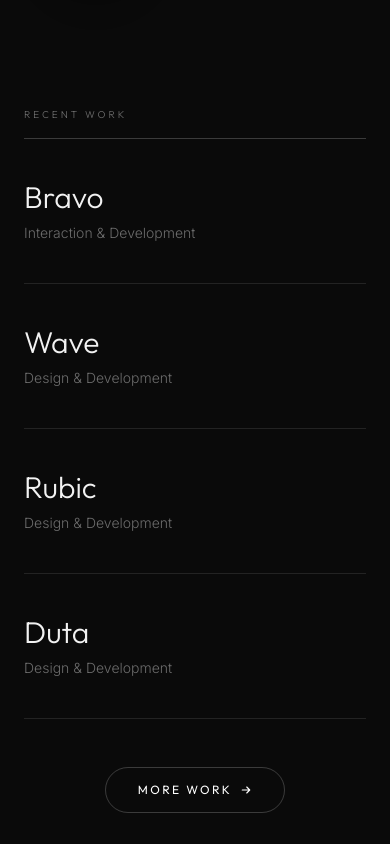
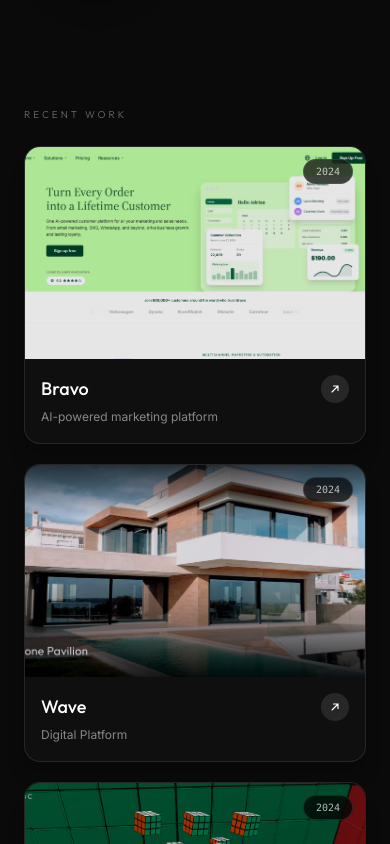
Before and after one commit to dutaalamin/duta, a React (Vite) app: page / in a window 390 px wide. Shown: the part 1380-2224 px from the top of the page. Built offline with nearby package versions, Linux system fonts and the light colour scheme.

Commit message:
feat: show direct visual image cards on mobile for Work page and Home projects

```diff
--- a/src/components/ProjectsList.jsx
+++ b/src/components/ProjectsList.jsx
@@ -161,8 +161,8 @@ export default function ProjectsList({ limit, setView }) {
         <h2 className="font-display text-[10px] tracking-[0.3em] font-light text-white/40 uppercase">Recent Work</h2>
       </div>
 
-      {/* Table-like Project List */}
-      <div className="relative border-t border-white/20">
+      {/* Desktop: Table-like Project List (hidden on mobile, visible on lg) */}
+      <div className="hidden lg:block relative border-t border-white/20">
         {visibleProjects.map((project, index) => (
           <a
             key={project.title}
@@ -189,6 +189,45 @@ export default function ProjectsList({ limit, setView }) {
 
             {/* Bottom Accent line glow */}
             <div className="absolute bottom-0 left-0 w-0 h-[1px] bg-white group-hover:w-full transition-all duration-500" />
+          </a>
+        ))}
+      </div>
+
+      {/* Mobile & Tablet: Visual Card Grid with Direct Images */}
+      <div className="grid grid-cols-1 sm:grid-cols-2 gap-5 lg:hidden pt-2">
+        {visibleProjects.map((project) => (
+          <a
+            key={`mobile-${project.title}`}
+            href={project.url}
+            target="_blank"
+            rel="noopener noreferrer"
+            className="group relative bg-[#111111]/80 border border-white/10 rounded-2xl overflow-hidden flex flex-col active:scale-[0.98] transition-all duration-300 shadow-xl"
+          >
+            <div className="relative w-full aspect-[16/10] overflow-hidden bg-black/60">
+              <img
+                src={project.image}
+                alt={project.title}
+                className="w-full h-full object-cover object-top opacity-90 group-active:scale-105 transition-transform duration-500"
+              />
+              <div className="absolute top-3 right-3 bg-black/70 backdrop-blur-md px-3 py-1 rounded-full border border-white/10 text-[10px] text-white/70 font-mono">
+                {project.year}
+              </div>
+            </div>
+            <div className="p-4 sm:p-5 flex flex-col justify-between flex-1">
+              <div>
+                <div className="flex items-center justify-between gap-2 mb-1">
+                  <h3 className="font-display text-lg sm:text-xl font-medium text-white group-hover:text-cyan-400 transition-colors">
+                    {project.title}
+                  </h3>
+                  <div className="w-7 h-7 rounded-full bg-white/10 flex items-center justify-center text-white shrink-0">
+                    <svg width="12" height="12" viewBox="0 0 16 16" fill="none">
+                      <path d="M4 12L12 4M12 4H6M12 4V10" stroke="currentColor" strokeWidth="1.5" strokeLinecap="round" strokeLinejoin="round"/>
+                    </svg>
+                  </div>
+                </div>
+                <p className="text-xs text-white/50 leading-relaxed">{project.role || project.category}</p>
+              </div>
+            </div>
           </a>
         ))}
       </div>
--- a/src/components/WorkPage.jsx
+++ b/src/components/WorkPage.jsx
@@ -99,8 +99,8 @@ export default function WorkPage() {
           </button>
         </div>
 
-        {/* View Mode Toggles */}
-        <div className="flex gap-3">
+        {/* View Mode Toggles (Desktop only) */}
+        <div className="hidden lg:flex gap-3">
           {/* LIST Toggle */}
           <button
             onClick={() => setLayoutMode('list')}
@@ -140,7 +140,7 @@ export default function WorkPage() {
         <AnimatePresence mode="wait">
           {layoutMode === 'list' ? (
 
-            /* --- LIST VIEW --- */
+            /* --- LIST VIEW (Desktop Table + Mobile Cards) --- */
             <motion.div
               key="list-layout"
               initial={{ opacity: 0 }}
@@ -150,8 +150,10 @@ export default function WorkPage() {
               onMouseMove={handleMouseMove}
               className="relative"
             >
+              {/* DESKTOP TABLE VIEW */}
+              <div className="hidden lg:block">
                 {/* Header Titles */}
-              <div className="hidden md:grid grid-cols-12 py-4 text-[10px] tracking-[0.2em] uppercase text-white/30 font-display border-b border-white/5 mb-2">
+                <div className="grid grid-cols-12 py-4 text-[10px] tracking-[0.2em] uppercase text-white/30 font-display border-b border-white/5 mb-2">
                   <span className="col-span-6">Client</span>
                   <span className="col-span-4">Services</span>
                   <span className="col-span-2 text-right">Year</span>
@@ -167,24 +169,24 @@ export default function WorkPage() {
                       rel="noopener noreferrer"
                       onMouseEnter={() => setHoveredIndex(index)}
                       onMouseLeave={() => setHoveredIndex(null)}
-                    className="group relative grid grid-cols-1 md:grid-cols-12 items-center py-8 md:py-10 border-b border-white/5 px-0 hover:bg-white/[0.01] transition-all duration-300 cursor-pointer overflow-hidden"
+                      className="group relative grid grid-cols-12 items-center py-8 md:py-10 border-b border-white/5 px-0 hover:bg-white/[0.01] transition-all duration-300 cursor-pointer overflow-hidden"
                     >
                       {/* Left: Client name */}
-                    <div className="col-span-12 md:col-span-6 flex items-center z-10">
+                      <div className="col-span-6 flex items-center z-10">
                         <h3 className="font-display text-2xl sm:text-3xl md:text-4xl font-light text-white/95 group-hover:text-white group-hover:translate-x-4 transition-all duration-500">
                           {project.title}
                         </h3>
                       </div>
 
                       {/* Middle: Services */}
-                    <div className="col-span-12 md:col-span-4 mt-2 md:mt-0 z-10">
+                      <div className="col-span-4 z-10">
                         <span className="text-sm font-light text-white/40 group-hover:text-white/80 transition-colors duration-500">
                           {project.category}
                         </span>
                       </div>
 
                       {/* Right: Year */}
-                    <div className="col-span-12 md:col-span-2 mt-1 md:mt-0 text-left md:text-right z-10">
+                      <div className="col-span-2 text-right z-10">
                         <span className="text-sm font-light text-white/30 group-hover:text-white/70 transition-colors duration-500">
                           {project.year}
                         </span>
@@ -212,7 +214,7 @@ export default function WorkPage() {
                         y: '-50%',
                         pointerEvents: 'none',
                       }}
-                    className="hidden lg:block w-[400px] h-[300px] z-50 overflow-hidden rounded-xl shadow-2xl bg-[#050505] border border-white/10"
+                      className="w-[400px] h-[300px] z-50 overflow-hidden rounded-xl shadow-2xl bg-[#050505] border border-white/10"
                     >
                       <motion.div
                         animate={{ y: -hoveredIndex * 300 }}
@@ -236,6 +238,46 @@ export default function WorkPage() {
                     </motion.div>
                   )}
                 </AnimatePresence>
+              </div>
+
+              {/* MOBILE GRID VIEW (Always displays images directly on mobile) */}
+              <div className="grid grid-cols-1 sm:grid-cols-2 gap-6 lg:hidden">
+                {filteredProjects.map((project) => (
+                  <a
+                    key={`mobile-work-${project.title}`}
+                    href={project.url}
+                    target="_blank"
+                    rel="noopener noreferrer"
+                    className="group relative bg-[#111111]/80 border border-white/10 rounded-2xl overflow-hidden flex flex-col active:scale-[0.98] transition-all duration-300 shadow-xl"
+                  >
+                    <div className="relative w-full aspect-[16/10] overflow-hidden bg-black/60">
+                      <img
+                        src={project.image}
+                        alt={project.title}
+                        className="w-full h-full object-cover object-top opacity-90 group-active:scale-105 transition-transform duration-500"
+                      />
+                      <div className="absolute top-3 right-3 bg-black/70 backdrop-blur-md px-3 py-1 rounded-full border border-white/10 text-[10px] text-white/70 font-mono">
+                        {project.year}
+                      </div>
+                    </div>
+                    <div className="p-4 sm:p-5 flex flex-col justify-between flex-1">
+                      <div>
+                        <div className="flex items-center justify-between gap-2 mb-1">
+                          <h3 className="font-display text-lg sm:text-xl font-medium text-white group-hover:text-cyan-400 transition-colors">
+                            {project.title}
+                          </h3>
+                          <div className="w-7 h-7 rounded-full bg-white/10 flex items-center justify-center text-white shrink-0">
+                            <svg width="12" height="12" viewBox="0 0 16 16" fill="none">
+                              <path d="M4 12L12 4M12 4H6M12 4V10" stroke="currentColor" strokeWidth="1.5" strokeLinecap="round" strokeLinejoin="round"/>
+                            </svg>
+                          </div>
+                        </div>
+                        <p className="text-xs text-white/50 leading-relaxed">{project.role || project.category}</p>
+                      </div>
+                    </div>
+                  </a>
+                ))}
+              </div>
 
             </motion.div>
           ) : (
```
Lines whose indentation alone changed are shown as unchanged.
